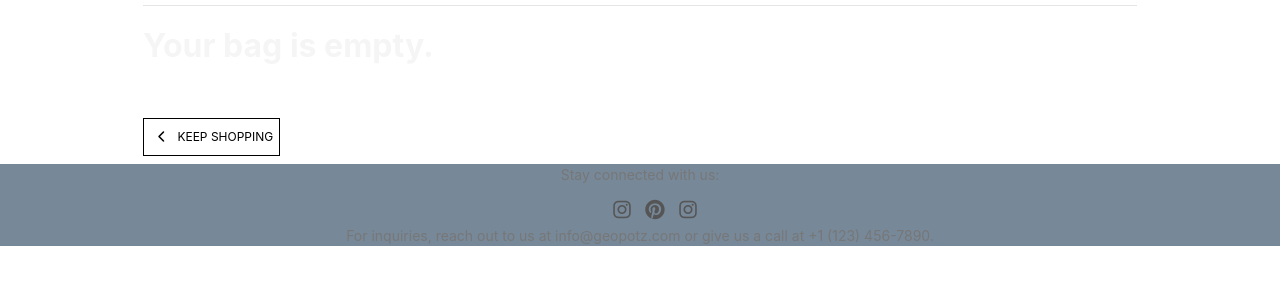
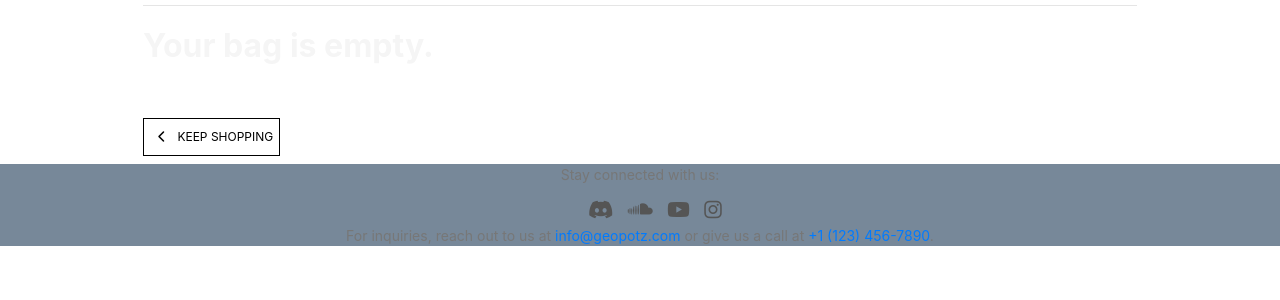
Before and after one commit to BMorrell92/BMorrell_Milestone_Project4, a Django app: page /bag/ in a window 1280 px wide. Shown: the part 400-700 px from the top of the page. Run offline with Django 3.2, Linux system fonts and the light colour scheme; parts of the project's set-up code (start-up, migrations or seed data) failed here and were passed over; some libraries are stand-ins or nearby versions; some web fonts are replaced.

Commit message:
updated footer

```diff
--- a/templates/base.html
+++ b/templates/base.html
@@ -124,11 +124,12 @@
     <footer class="container-fluid">
       <p class="footer-text">Stay connected with us:</p>
       <ul class="social-networks">
-          <li><a href="https://www.instagram.com" target="_blank"><i class="fa-brands fa-instagram" aria-hidden="true"> </i></a></li>
-          <li><a href="https://www.pinterest.co.uk/" target="_blank"><i class="fa-brands fa-pinterest" aria-hidden="true"> </i></a></li>
+          <li><a href="https://www.discord.com" target="_blank"><i class="fa-brands fa-discord" aria-hidden="true"> </i></a></li>
+          <li><a href="https://soundcloud.com/jamsgalacticafm" target="_blank"><i class="fa-brands fa-soundcloud" aria-hidden="true"> </i></a></li>
+          <li><a href="https://www.youtube.com" target="_blank"><i class="fa-brands fa-youtube" aria-hidden="true" > </i></a></li>
           <li><a href="https://www.instagram.com" target="_blank"><i class="fa-brands fa-instagram" aria-hidden="true"> </i></a></li>
       </ul>
-      <p class="footer-text">For inquiries, reach out to us at info@geopotz.com or give us a call at +1 (123) 456-7890.</p>
+      <p class="footer-text">For inquiries, reach out to us at <a href="mailto:info@geopotz.com">info@geopotz.com</a> or give us a call at <a href="tel:+11234567890">+1 (123) 456-7890</a>.</p>
     </footer>
   </body>
 </html>
```
